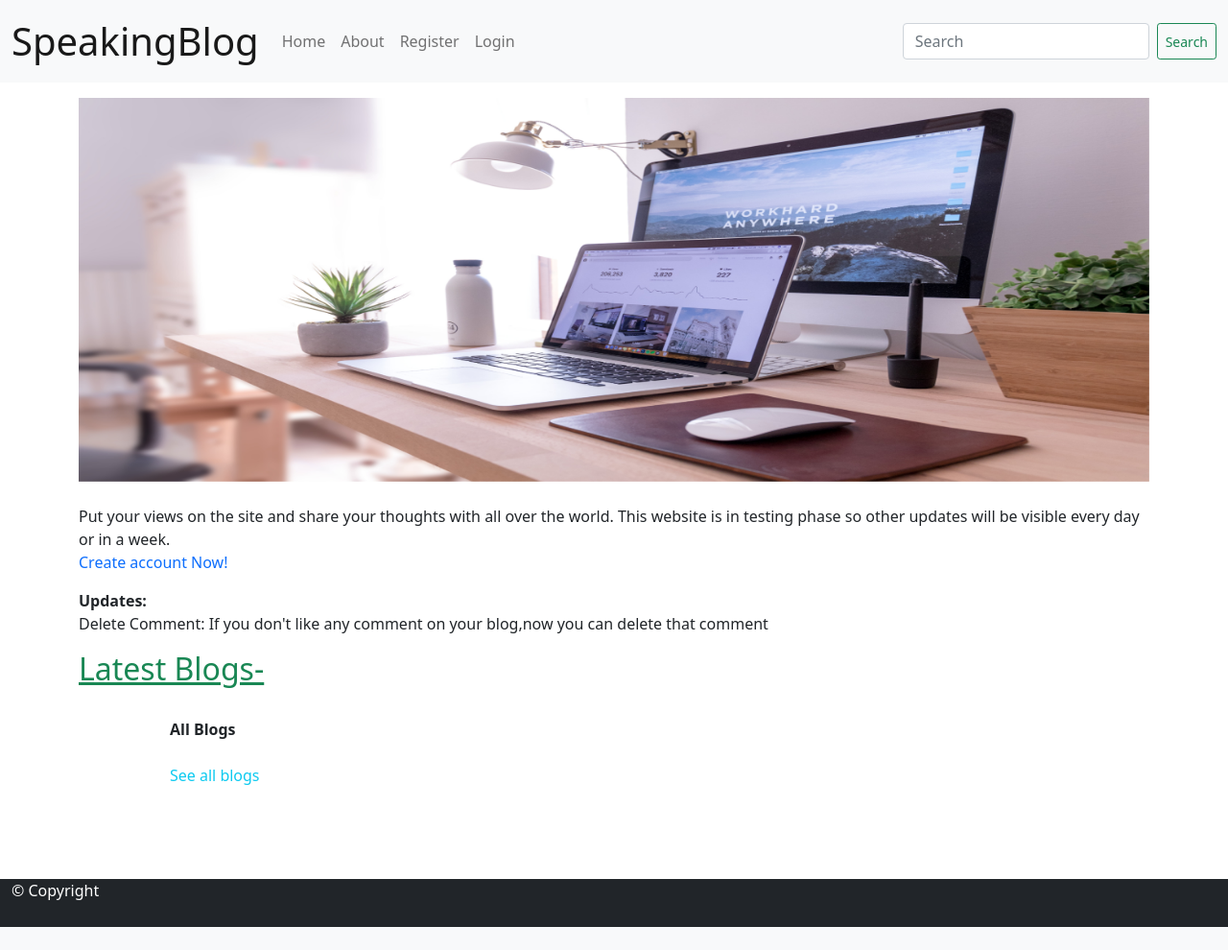
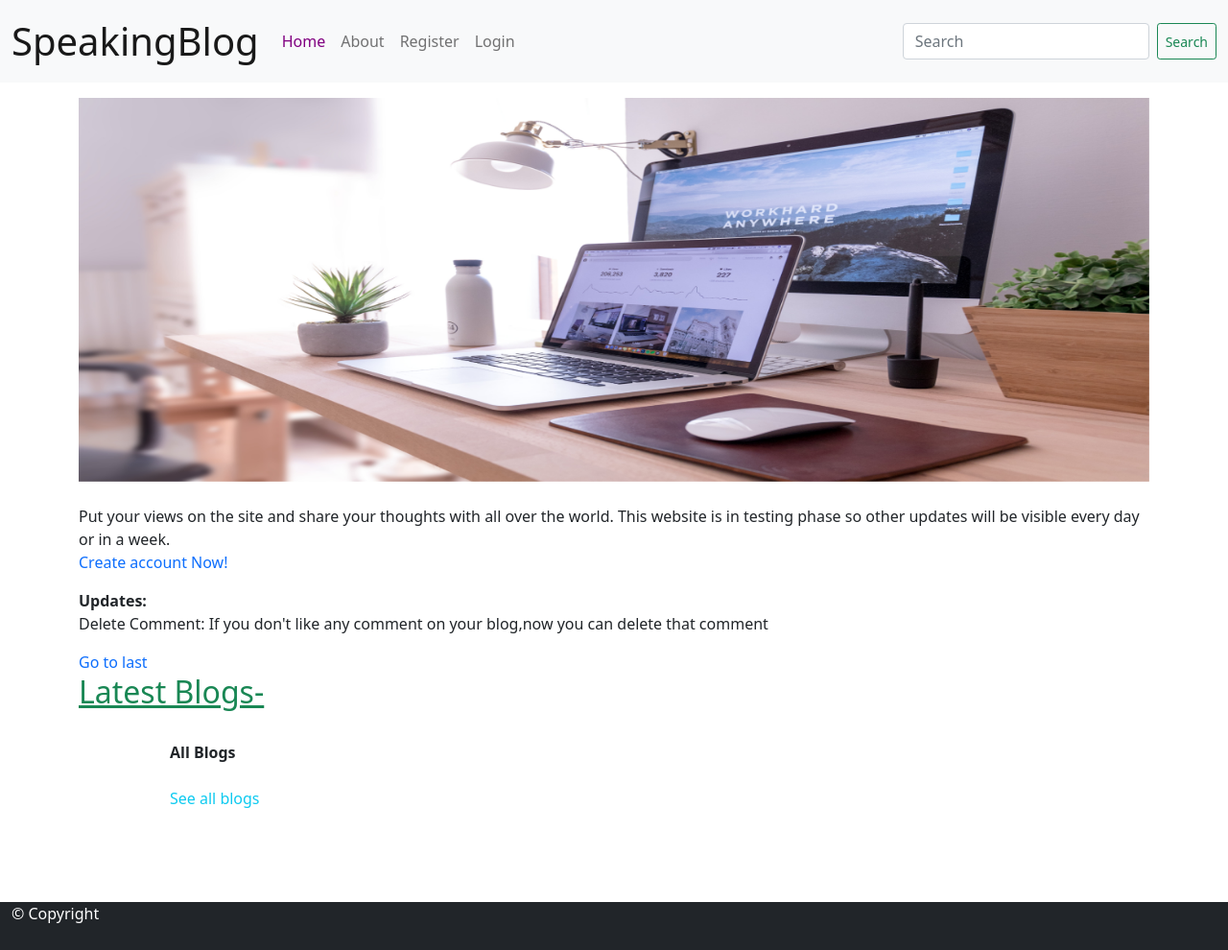
Before and after one commit to Rohitkumar15697/Speaking_blog_postgres, a Django app: page / in a window 1280 px wide. Shown: the whole page at 96% size. Before the commit the page ends 966 px from the top, so only its background shows below. Run offline with Django 3.2, Linux system fonts and the light colour scheme; data that the repository does not hold is empty; some libraries are stand-ins or nearby versions.

Commit message:
frontend

```diff
--- a/Project_blog/settings.py
+++ b/Project_blog/settings.py
@@ -29,7 +29,7 @@ SECRET_KEY = config('SecretKey')
 # SECURITY WARNING: don't run with debug turned on in production!
 DEBUG = True
 
-ALLOWED_HOSTS = ['*']
+ALLOWED_HOSTS = ['127.0.0.1','speakingblog.herokuapp.com']
 
 
 # Application definition
--- a/templates/about.html
+++ b/templates/about.html
@@ -9,8 +9,8 @@
 {%block body%}
     <div class='container'>
         <div class='row'>
-            <div class='col-md-3'>
-                <img src={%static 'img/ropic.jpg'%} class='rounded-circle img-responsive' height='150'><br><br>
+            <div class='col-md-2'>
+                <img src={%static 'img/ropic.jpg'%} class='img-responsive' height='150'><br><br>
             </div>
             <div class='col-md-5 border '>
                 <strong class='h2'>Rohit Kumar</strong>
--- a/templates/base.html
+++ b/templates/base.html
@@ -18,6 +18,7 @@
 
 
     <style>
+
     .footer{
 
           bottom:0;
@@ -27,7 +28,8 @@
 
     }
     a{text-decoration:none;}
-    a:hover{color:green;}
+    a:hover{color:purple;}
+
     {%block style%}
 
     {%endblock%}
@@ -39,6 +41,11 @@
     </style>
 </head>
 <body>
+    {%url 'home' as home%}
+    {%url 'about' as about%}
+    {%url 'profile' as profile%}
+    {%url 'register' as register%}
+    {%url 'login' as login%}
 
 
     <!--Header part of the home page with navigation-->
@@ -49,22 +56,22 @@
     <button class="navbar-toggler" type="button" data-bs-toggle="collapse" data-bs-target="#navbarNav"  >
       <span class="navbar-toggler-icon"></span>
     </button>
-    <div class="collapse navbar-collapse" id="navbarNav">
-      <ul class="navbar-nav me-auto mb-2 mb-lg-0">
-        <li class='nav-item'><a class='nav-link' aria-current="page" href={%url 'home'%}>Home</a></li>
+    <div class="collapse navbar-collapse navbarhover" id="navbarNav">
+      <ul class="navbar-nav me-auto mb-2 mb-lg-0 ">
+        <li class="nav-item"><a class='nav-link' {%if request.path == home%}style="color:purple;"{%endif%} aria-current="page" href={{home}}>Home</a></li>
 
         {% if not user.is_authenticated%}
-          <li class='nav-item'><a class='nav-link' href={%url 'about' %}>About</a></li>
+          <li class='nav-item' ><a class='nav-link' {%if request.path == about%}style="color:purple;"{%endif%} href={{about}}>About</a></li>
         {%endif%}
 
         {%if user.is_authenticated %}
-            <li class='nav-item'><a class='nav-link' href={% url 'profile' %}> Profile</a></li>
+            <li class='nav-item'><a class='nav-link' {%if request.path == profile%}style="color:purple;"{%endif%} href={% url 'profile' %}> Profile</a></li>
 
 
            {%else%}
 
-            <li class='nav-item'><a class='nav-link' href={%url 'register' %}>Register </a></li>
-            <li class='nav-item'><a class='nav-link' href={%url 'login'%}>Login </a></li>
+            <li class='nav-item'><a class='nav-link' {%if request.path == register%}style="color:purple;"{%endif%} href={%url 'register' %}>Register </a></li>
+            <li class='nav-item'><a class='nav-link' {%if request.path == login%}style="color:purple;"{%endif%} href={%url 'login'%}>Login </a></li>
 
         {%endif%}
 
@@ -97,7 +104,7 @@
 
 
 {%block footer%}
-        <div class='container-fluid bg-dark text-white mt-5 footer'>
+        <div class='container-fluid bg-dark text-white mt-5 footer' id='footer'>
 
             &copy; Copyright
 
--- a/templates/blogpost_detail.html
+++ b/templates/blogpost_detail.html
@@ -32,9 +32,9 @@
         <small class='text-muted'><u><b>Category: </b>{{data.date}}</u></small>
 
 
-               <br><br>
+               <br<br>
 
-               <p class='fs-5 fw-light ' style="text-align:justify;"> {{data.post | linebreaks}}</p><br>
+               <p class='fs-5 fw-light' style="text-align:justify;"> {{data.post | linebreaks}}</p><hr>
 
 
 
--- a/templates/index.html
+++ b/templates/index.html
@@ -51,11 +51,12 @@
                     </p>
                     <p><b>Updates:</b><br>
                      Delete Comment: If you don't like any comment on your blog,now you can delete that comment</p>
-                </div>
+                </div><a href='#footer'>Go to last</a>
 
         </div>
 
 </div>
+
 
 
 
@@ -70,9 +71,9 @@
             {%for data in blog_data%}
                 <div class='container mt-5 bg-light p-2'>
                     <h5><a href={%url 'detaildata' data.id%}> {{data.title}}</a></h5>
-                    <small class='text-muted'><b>Author: </b>{{data.created_by}}<br>
+                    <small class='text-muted'>
                     <b>Posted on: </b>{{data.date}}<br>
-                    <b><u>Category: </b>{{data.topic}}</u></small><br><br>
+                    <b><u>Category: </b>{{data.topic}}</u></small><br>
                     <p class='lead'>{{data.post | truncatechars:250 | linebreaks}} </p>
                     <small>{{data.likes.count}} likes</small> ,
                    <small> {{data.comments.count}} Comments</small>
```
